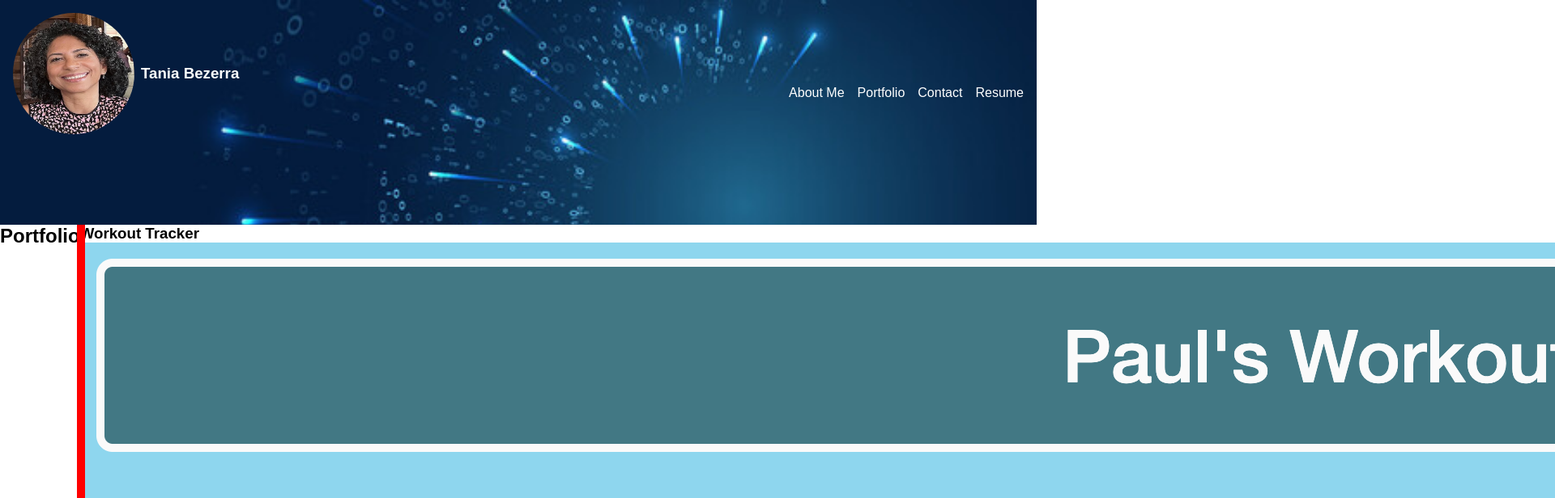
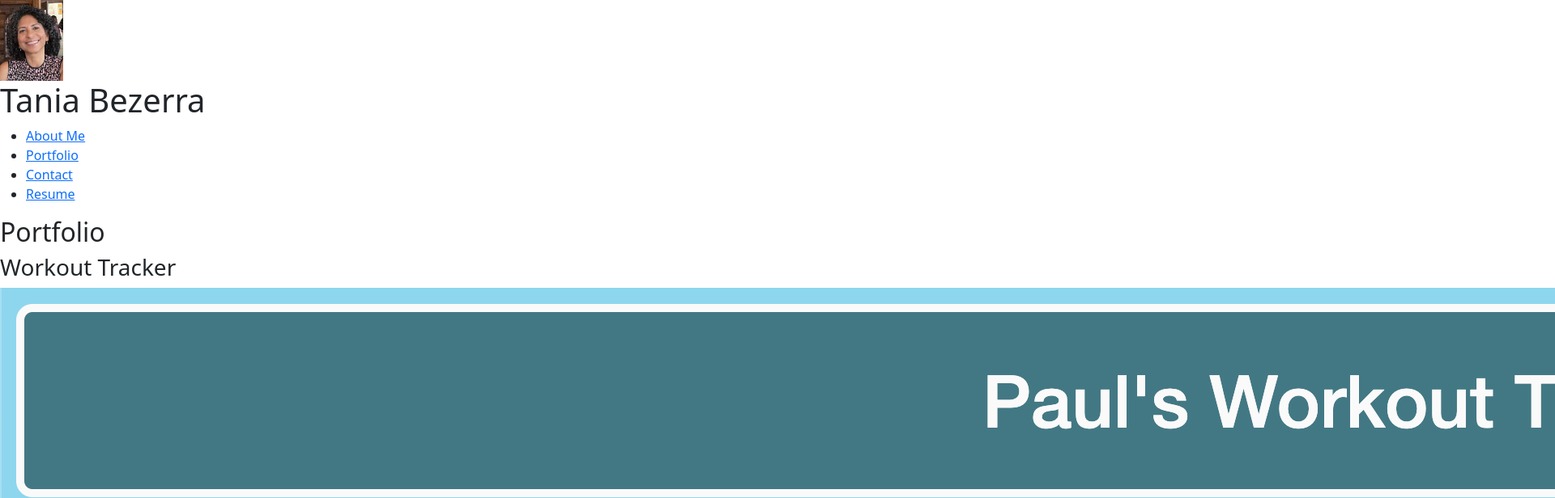
Before and after one commit to nybrasil/HW20-React-Portfolio, a React (Vite) app in the folder portfolio/: page /portfolio in a window 1280 px wide. Shown: the top 616 px of the page at 81% size, 1920 px wide, since content can reach past the window. Built offline with nearby package versions, Linux system fonts and the light colour scheme.

Commit message:
Using bootstrap now

```diff
--- a/portfolio/src/App.css
+++ b/portfolio/src/App.css
@@ -1,17 +1,17 @@
 /* src/app.css */
 
-* {
+/* {
   margin: 0;
   padding: 0;
   box-sizing: border-box;
 }
 
 /* changed font-family */
-body {
+/*body {
   font-family: Arial, Helvetica, sans-serif;
 }
 
-/* replaced the background-color for a pic and changed color from black to white */
+
 header {
   padding: 1rem;
   background-image: url(./assets/image/240_F_487196520_GiPcqzQyBwbo0heCKZKCsy6Chrn3sdIN.jpg);
@@ -32,7 +32,7 @@ header {
 }
 
 /* used border-radius for the avatar */
-.avatar {
+/*.avatar {
   width: 150px;
   height: 150px;
   border-radius: 65%;
@@ -96,8 +96,8 @@ section h2::after {
 .large-box {
   width: 100%;
   height: 400px;
-  background-image: url('blank');
-  display: flex;
+ /* background-image: url('blank');*/
+  /*display: flex;
   justify-content: center;
   align-items: center;
   background-size: cover;
@@ -107,13 +107,20 @@ section h2::after {
 
 .fixed-size-image {
   width: 200px;  /* Set your desired width */
-  height: 200px; /* Set your desired height */
-  object-fit: cover; /* Optional: ensures images maintain their aspect ratio and fill the given dimensions */
+  /*height: 200px; /* Set your desired height */
+  /*object-fit: cover; /* Optional: ensures images maintain their aspect ratio and fill the given dimensions */
+/*}
+
+/* add projects images */
+/*#project-A, #project-B, #project-C, #project-D, #project-E {
+  width: 200px;
+  height: 200px;
+  background-size: cover;
+  background-position: center;
 }
 
-
-/* add projects images */
-#project-A {
+/* Background images for each project */
+/*#project-A {
   background-image: url(./assets/image/WorkoutTracker2.png);
 }
 #project-B {
@@ -157,7 +164,7 @@ section h2::after {
 }
 
 /* add a link to my github */
-.project1-box {
+/*.project1-box {
   flex-basis: calc(100%);
   height: 250px;
   background-image: url('git@github.com:nybrasil/HW1.git');
@@ -191,6 +198,15 @@ section h2::after {
   flex-basis: calc(100%);
   height: 250px;
   background-image: url('blank');
+  display: flex;
+  justify-content: center;
+  align-items: center;
+  background-size: cover;
+}*/
+
+/*.project1-box, .project2-box, .project3-box, .project4-box {
+  flex-basis: calc(100%);
+  height: 250px;
   display: flex;
   justify-content: center;
   align-items: center;
--- a/portfolio/src/App.jsx
+++ b/portfolio/src/App.jsx
@@ -8,7 +8,7 @@ import AboutMe from "./pages/AboutMe";
 import Portfolio from "./pages/Portfolio";
 import Contact from "./pages/Contact";
 import Resume from "./pages/Resume";
-import './App.css'
+//import './App.css'
 
 function App() {
   return (
--- a/portfolio/src/index.css
+++ b/portfolio/src/index.css
@@ -1,3 +1,3 @@
 /* src/index.css */
 
-@import './App.css';
+/*@import './App.css';
--- a/portfolio/src/main.jsx
+++ b/portfolio/src/main.jsx
@@ -1,5 +1,8 @@
 import ReactDOM from 'react-dom/client'
 import App from './App.jsx'
+import 'bootstrap/dist/css/bootstrap.min.css';
+//import './index.css'; // Your custom styles if any
+
 
 ReactDOM.createRoot(document.getElementById('root')).render(
   <App />
```
Also changed, not shown: 1 other file (tests, documents, lock files or other folders).
